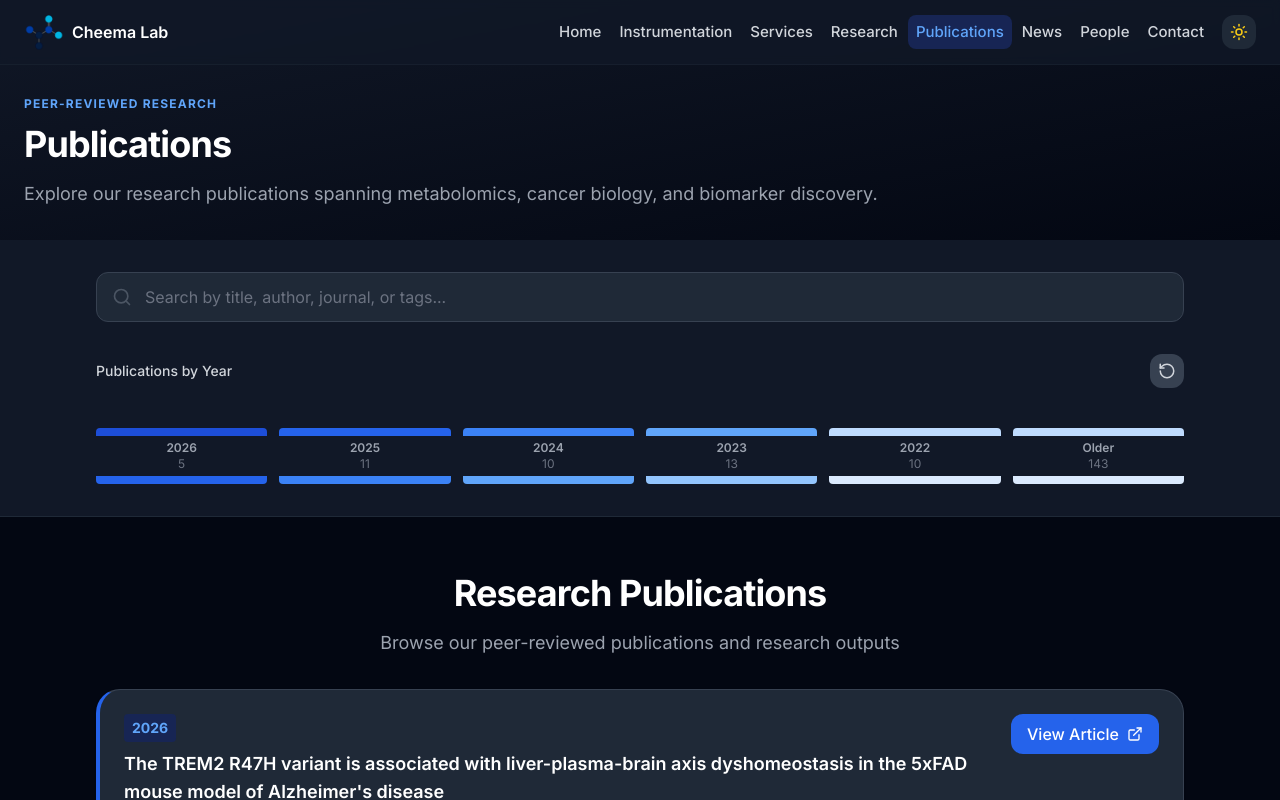
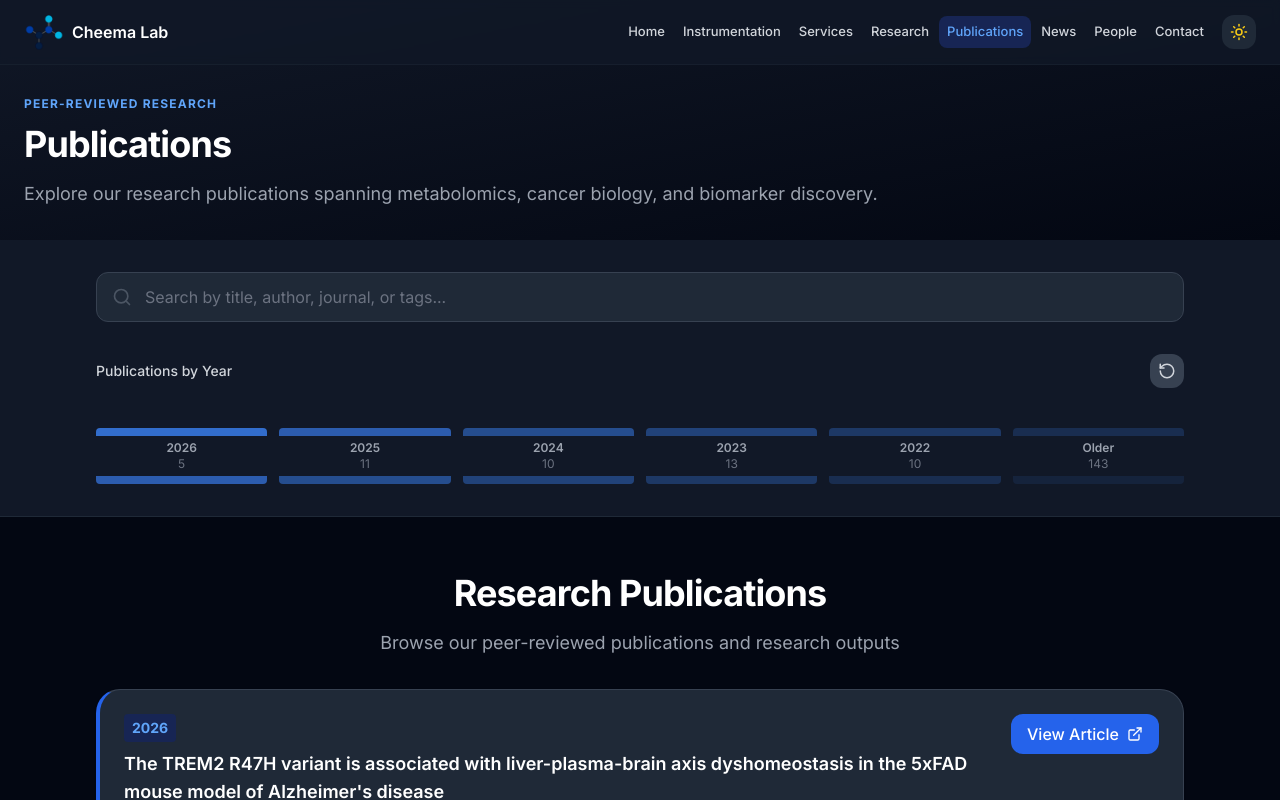
Before and after one commit to cheema-lab/cheema-lab.github.io, a React (Vite) app: page /publications in a window 1280 px wide. Shown: the top 800 px of the page. Built offline with nearby package versions, Linux system fonts and the light colour scheme.

Commit message:
fix: facility panel equal height + full border hover, publications subtle gradient + sky hue on select

```diff
--- a/src/components/Navbar.tsx
+++ b/src/components/Navbar.tsx
@@ -63,7 +63,7 @@ export default function Navbar() {
               <Link
                 key={path}
                 to={path}
-                className={`px-2 py-1.5 rounded-md text-[15px] font-medium transition-colors whitespace-nowrap ${
+                className={`px-2 py-1.5 rounded-md text-[13px] font-medium transition-colors whitespace-nowrap ${
                   isActive(path)
                     ? isDark
                       ? 'text-blue-400 bg-blue-950'
--- a/src/pages/Home.tsx
+++ b/src/pages/Home.tsx
@@ -551,8 +551,8 @@ export default function Home() {
 
           <div className="grid grid-cols-2 md:grid-cols-3 lg:grid-cols-4 gap-4">
             {facilities.map((facility, idx) => (
-              <a key={idx} href={facility.url} target="_blank" rel="noopener noreferrer" className="block">
-                <Card className={`text-center p-6 hover:shadow-lg transition-shadow ${isDark ? 'bg-gray-900 hover:border-blue-600' : 'bg-white hover:border-blue-600'}`}>
+              <a key={idx} href={facility.url} target="_blank" rel="noopener noreferrer" className="block h-full">
+                <Card hover={false} className={`text-center flex flex-col items-center justify-center min-h-[140px] h-full transition-all duration-300 cursor-pointer hover:shadow-md ${isDark ? 'hover:border-blue-500' : 'border border-gray-200 hover:border-blue-500'}`}>
                   <div className="text-5xl mb-3">{facility.icon}</div>
                   <h3 className={`font-semibold text-sm leading-snug ${isDark ? 'text-white' : 'text-gray-900'}`}>{facility.name}</h3>
                 </Card>
--- a/src/pages/News.tsx
+++ b/src/pages/News.tsx
@@ -69,7 +69,7 @@ export default function News() {
     },
   ]
 
-  const categories = [...new Set(newsItems.map((item) => item.category))].filter(c => c !== 'News')
+  const categories = [...new Set(newsItems.map((item) => item.category))]
 
   return (
     <div className={isDark ? 'bg-gray-950' : 'bg-white'}>
@@ -93,7 +93,7 @@ export default function News() {
       {/* News Highlights */}
       <section className={`py-8 md:py-10 ${isDark ? 'bg-gray-950' : 'bg-gray-50'}`}>
         <div className="max-w-4xl mx-auto px-4 sm:px-6 lg:px-8">
-          <SectionHeader title="News Highlights" centered={true} />
+          <SectionHeader title="Highlights" centered={true} />
           <div className="grid grid-cols-1 md:grid-cols-3 gap-6">
             {categories.map((category) => {
               const count = newsItems.filter((item) => item.category === category).length
--- a/src/pages/Publications.tsx
+++ b/src/pages/Publications.tsx
@@ -1787,11 +1787,10 @@ export default function Publications() {
 
   const displayedPublications = filteredPublications.slice(0, visibleCount)
 
-  // Blue gradient for year timeline: index 0 = newest (darkest), last = oldest (lightest)
-  const yearBarTopLight = ['bg-blue-800', 'bg-blue-700', 'bg-blue-500', 'bg-blue-400', 'bg-blue-300']
-  const yearBarTopDark  = ['bg-blue-700', 'bg-blue-600', 'bg-blue-500', 'bg-blue-400', 'bg-blue-200']
-  const yearBarBotLight = ['bg-blue-700', 'bg-blue-600', 'bg-blue-400', 'bg-blue-300', 'bg-blue-200']
-  const yearBarBotDark  = ['bg-blue-600', 'bg-blue-500', 'bg-blue-400', 'bg-blue-300', 'bg-blue-100']
+  // Subtle blue gradient: same hue, decreasing opacity (newest=most opaque, oldest=most transparent)
+  // Selected uses sky blue for a slight hue shift
+  const yearBarTop = ['bg-blue-500/80', 'bg-blue-500/65', 'bg-blue-500/50', 'bg-blue-500/40', 'bg-blue-500/30']
+  const yearBarBot = ['bg-blue-500/65', 'bg-blue-500/50', 'bg-blue-500/40', 'bg-blue-500/30', 'bg-blue-500/20']
 
   return (
     <div className={isDark ? 'bg-gray-950' : 'bg-white'}>
@@ -1864,16 +1863,14 @@ export default function Publications() {
                     <div
                       className={`w-full h-2 rounded-t transition-all ${
                         selectedYear === year
-                          ? 'bg-blue-500'
-                          : isDark
-                          ? yearBarTopDark[idx]
-                          : yearBarTopLight[idx]
+                          ? 'bg-sky-500'
+                          : yearBarTop[idx]
                       }`}
                     />
                   </div>
                   <span className={`text-xs font-semibold ${
                     selectedYear === year
-                      ? isDark ? 'text-blue-300' : 'text-blue-700'
+                      ? isDark ? 'text-sky-300' : 'text-sky-600'
                       : isDark ? 'text-gray-400' : 'text-gray-600'
                   }`}>
                     {year}
@@ -1884,14 +1881,12 @@ export default function Publications() {
                   <div
                     className={`w-full h-2 rounded-b transition-all mt-1 ${
                       selectedYear === year
-                        ? 'bg-blue-400'
-                        : isDark
-                        ? yearBarBotDark[idx]
-                        : yearBarBotLight[idx]
+                        ? 'bg-sky-400'
+                        : yearBarBot[idx]
                     }`}
                   />
                   {selectedYear === year && (
-                    <div className={`w-1.5 h-1.5 rounded-full mt-1 ${isDark ? 'bg-blue-400' : 'bg-blue-600'}`} />
+                    <div className={`w-1.5 h-1.5 rounded-full mt-1 ${isDark ? 'bg-sky-400' : 'bg-sky-500'}`} />
                   )}
                 </button>
               )
@@ -1912,16 +1907,14 @@ export default function Publications() {
                     <div
                       className={`w-full h-2 rounded-t transition-all ${
                         selectedYear === 'older'
-                          ? 'bg-blue-500'
-                          : isDark
-                          ? 'bg-blue-200'
-                          : 'bg-blue-200'
+                          ? 'bg-sky-500'
+                          : 'bg-blue-500/20'
                       }`}
                     />
                   </div>
                   <span className={`text-xs font-semibold ${
                     selectedYear === 'older'
-                      ? isDark ? 'text-blue-300' : 'text-blue-700'
+                      ? isDark ? 'text-sky-300' : 'text-sky-600'
                       : isDark ? 'text-gray-400' : 'text-gray-600'
                   }`}>
                     Older
@@ -1932,14 +1925,12 @@ export default function Publications() {
                   <div
                     className={`w-full h-2 rounded-b transition-all mt-1 ${
                       selectedYear === 'older'
-                        ? 'bg-blue-400'
-                        : isDark
-                        ? 'bg-blue-100'
-                        : 'bg-blue-100'
+                        ? 'bg-sky-400'
+                        : 'bg-blue-500/10'
                     }`}
                   />
                   {selectedYear === 'older' && (
-                    <div className={`w-1.5 h-1.5 rounded-full mt-1 ${isDark ? 'bg-blue-400' : 'bg-blue-600'}`} />
+                    <div className={`w-1.5 h-1.5 rounded-full mt-1 ${isDark ? 'bg-sky-400' : 'bg-sky-500'}`} />
                   )}
                 </button>
               )
```
